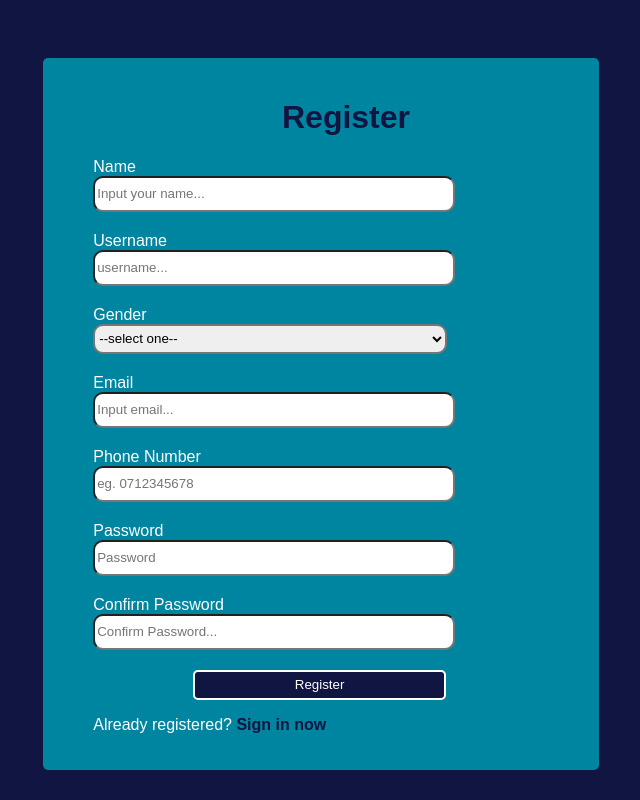
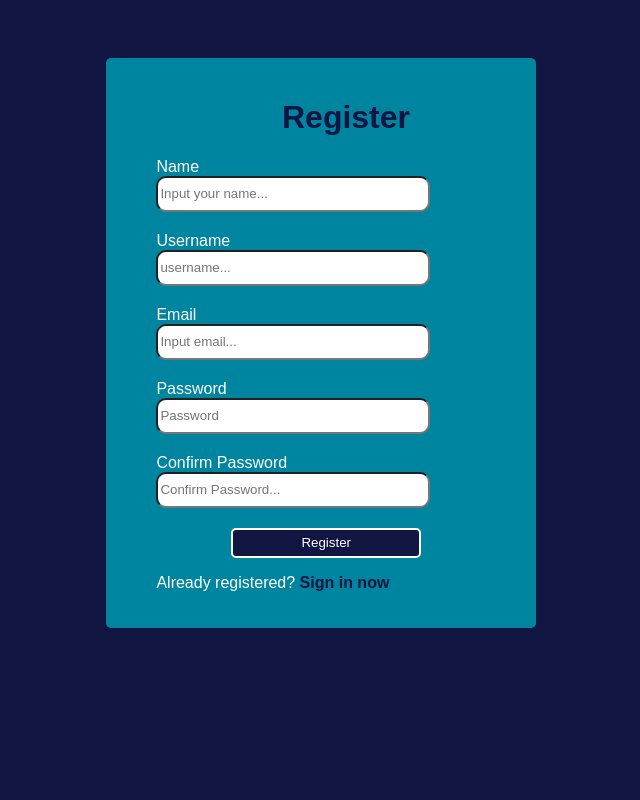
Before and after one commit to SHEMNDARONGUGI/Internet-Application-Programming-, a PHP site: page / in a window 1280 px wide. Shown: the whole page, without its empty margins (319-959 px from the left). Run offline with PHP 8.4, Linux system fonts and the light colour scheme.

Commit message:
Initial commit

```diff
--- a/Login_Page/index.html
+++ b/Login_Page/index.html
@@ -4,43 +4,56 @@
     <meta charset="UTF-8">
     <meta name="viewport" content="width=device-width, initial-scale=1.0">
     <title>Register and Login</title>
+
+    <!-- linking the script
+      the defer attribute tells the browser to wait until the entire HTML page is loaded before running the JavaScript file (js/index.js) -->
+    <script defer src="js/index.js"></script>
+    <!-- linking CSS -->
     <link rel="stylesheet" href="style/index.css">
 </head>
 <body>
     <div class="login">
 
-        <form action="" method="post">
+        <form id="form" action="" method="post">
             <h1>Register</h1>
 
             <!-- Asking for new user details -->
-            <label for="name">Name </label><br>
-            <input type="text" id="name" placeholder="Input your name..." required="required" name="name"><br>
+            <div class="input-control">
+                <label for="name">Name </label><br>
+                <input type="text" id="name" placeholder="Input your name..."  name="name" required="required"><br>
+                <div class="error"></div>
+            </div>
 
-            <label for="username">Username</label><br>
-            <input type="text" placeholder="username..." id="username" required="required" name="username"><br>
+            <div class="input-control">
+                <label for="username">Username</label><br>
+                <input type="text" placeholder="username..." id="username" name="username" required="required" required="required"><br>
+                <div class="error"></div>
+            </div>
 
-            <label for="gender">Gender</label><br>
-            <select name="gender" id="gender">
-                <option value="">--select one--</option>
-                <option value="">Male</option>
-                <option value="">Female</option>
-            </select><br>
-
-            <label for="email">Email</label><br>
-            <input type="email" placeholder="Input email..." required="required" name="email"><br>
-
-            <label for="telno">Phone Number</label><br>
-            <input type="tel" value="" id="telno" required="required" name="telno" placeholder="eg. 0712345678"><br>
-
-            <label for="password1">Password</label><br>
-            <input type="password" id="password1" placeholder="Password" required="required" name="password"><br>
-
-            <label for="password2">Confirm Password</label><br>
-            <input type="password" id="password2" placeholder="Confirm Password..." required="required"><br>
+            <div class="input-control">
+                <label for="email">Email</label><br>
+                <input type="text" placeholder="Input email..."  name="email" required="required"><br>
+                <div class="error"></div>
+            </div>
 
 
 
-            <!-- Set button type to submito post the inputs to database -->
+            <div class="input-control">
+                <label for="password1">Password</label><br>
+                <input type="password" id="password" placeholder="Password" name="password" required="requited"><br>
+                <div class="error"></div>
+            </div>
+
+            <div class="input-control">
+                <label for="password2">Confirm Password</label><br>
+                <input type="password" id="password2" placeholder="Confirm Password..." required="required"><br>
+                <div class="error"></div>
+            </div>
+
+
+
+
+            <!-- Set button type to submit post the inputs to database -->
             <button class="btn" type="submit" name="submit">Register</button>
 
             <br>
--- /dev/null
+++ b/Login_Page/js/index.js
@@ -0,0 +1,8 @@
+// Saving reference for each element by getting them by id
+
+const form = document.getElementById('form');
+const full_name = document.getElementById('name');
+const username = document.getElementById('username');
+const email = document.getElementById('email');
+const password = document.getElementById('password');
+const password2 = document.getElementById('password2');
--- a/Login_Page/login.html
+++ b/Login_Page/login.html
@@ -4,6 +4,7 @@
     <meta charset="UTF-8">
     <meta name="viewport" content="width=device-width, initial-scale=1.0">
     <title>Register and Login</title>
+    <script defer src="js/index.js"></script>
     <link rel="stylesheet" href="style/index.css">
 </head>
 <body>
@@ -14,11 +15,11 @@
             <!-- Asking for user information -->
 
             <label for="username">Username: </label><br>
-            <input type="text" id="username" name="username" placeholder="Input Username..." required="required"><br>
+            <input type="text" id="username" name="username" placeholder="Input Username..."><br>
 
 
             <label for="password1">Password</label><br>
-            <input type="password" name="password" id="password1" placeholder="Password..." required="required"><br><br>
+            <input type="password" name="password" id="password1" placeholder="Password..."><br><br>
 
             <button class="btn" type="submit" name="submit">Login</button>
             <br>
--- a/Login_Page/style/index.css
+++ b/Login_Page/style/index.css
@@ -14,7 +14,7 @@ body{
 
     margin: auto;
     background-color: #0085a0;
-    width: 40%;
+    width: 30%;
     padding-left: 50px;
     padding-top: 20px;
     padding-bottom: 20px;
@@ -36,10 +36,11 @@ h1{
     background-color: #101541;
     width: 50%;
     height: 30px;
-    margin-left: 100px;
+    margin-left: 75px;
     color: white;
     border: 2px solid white;
     border-radius: 5px;
+    justify-content: center;
 }
 
 .btn:hover{
```
